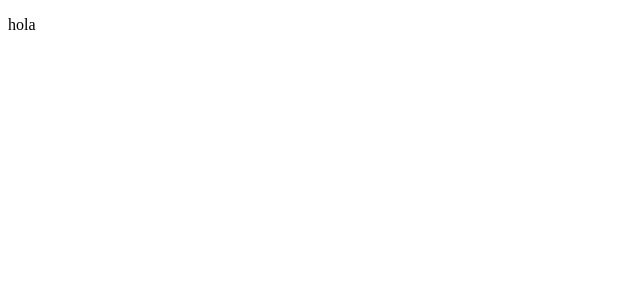
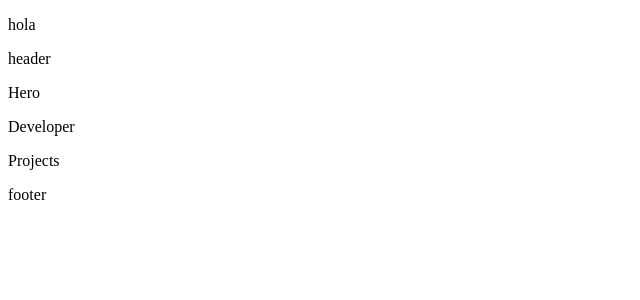
Before and after one commit to leireriel/leire-rico-portfolio, a React (Create React App) app: page / in a window 1280 px wide. Shown: the top 300 px of the page, without its empty margins (0-640 px from the left). Built offline with nearby package versions, Linux system fonts and the light colour scheme.

Commit message:
Create structure

```diff
--- a/src/App.js
+++ b/src/App.js
@@ -1,9 +1,21 @@
-import React, {Component} from 'react';
+import React, { Component, Fragment } from 'react';
+import Header from './components/Header';
+import Hero from './components/Hero';
+import Developer from './components/Developer';
+import Projects from './components/Projects';
+import Footer from './components/Footer';
 
 class App extends Component {
   render() {
     return (
-      <p>hola</p>
+      <Fragment>
+        <p>hola</p>
+        <Header />
+        <Hero />
+        <Developer />
+        <Projects />
+        <Footer />
+      </Fragment>
     );
   }
 }
--- /dev/null
+++ b/src/components/Developer/index.js
@@ -0,0 +1,13 @@
+import React, { Component, Fragment } from 'react';
+
+class Developer extends Component {
+  render() {
+    return (
+      <Fragment>
+        <p>Developer</p>
+      </Fragment>
+    );
+  }
+}
+
+export default Developer;
--- /dev/null
+++ b/src/components/Footer/index.js
@@ -0,0 +1,13 @@
+import React, { Component, Fragment } from 'react';
+
+class Footer extends Component {
+  render() {
+    return (
+      <Fragment>
+        <p>footer</p>
+      </Fragment>
+    );
+  }
+}
+
+export default Footer;
--- /dev/null
+++ b/src/components/Header/index.js
@@ -0,0 +1,13 @@
+import React, { Component, Fragment } from 'react';
+
+class Header extends Component {
+  render() {
+    return (
+      <Fragment>
+        <p>header</p>
+      </Fragment>
+    );
+  }
+}
+
+export default Header;
--- /dev/null
+++ b/src/components/Hero/index.js
@@ -0,0 +1,13 @@
+import React, { Component, Fragment } from 'react';
+
+class Hero extends Component {
+  render() {
+    return (
+      <Fragment>
+        <p>Hero</p>
+      </Fragment>
+    );
+  }
+}
+
+export default Hero;
--- /dev/null
+++ b/src/components/Projects/index.js
@@ -0,0 +1,13 @@
+import React, { Component, Fragment } from 'react';
+
+class Projects extends Component {
+  render() {
+    return (
+      <Fragment>
+        <p>Projects</p>
+      </Fragment>
+    );
+  }
+}
+
+export default Projects;
```
Also changed, not shown: src/images/leire.png (added).
